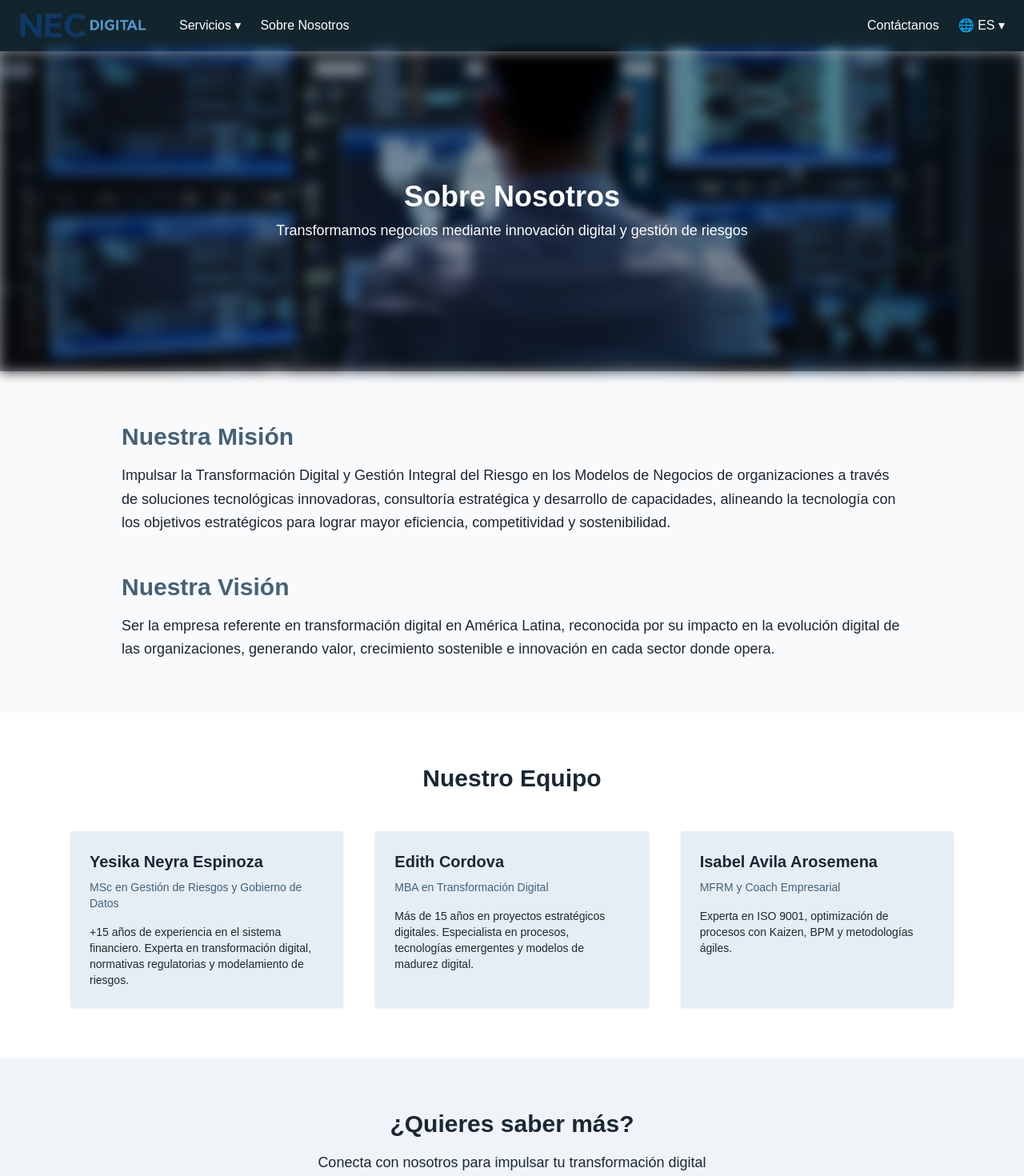
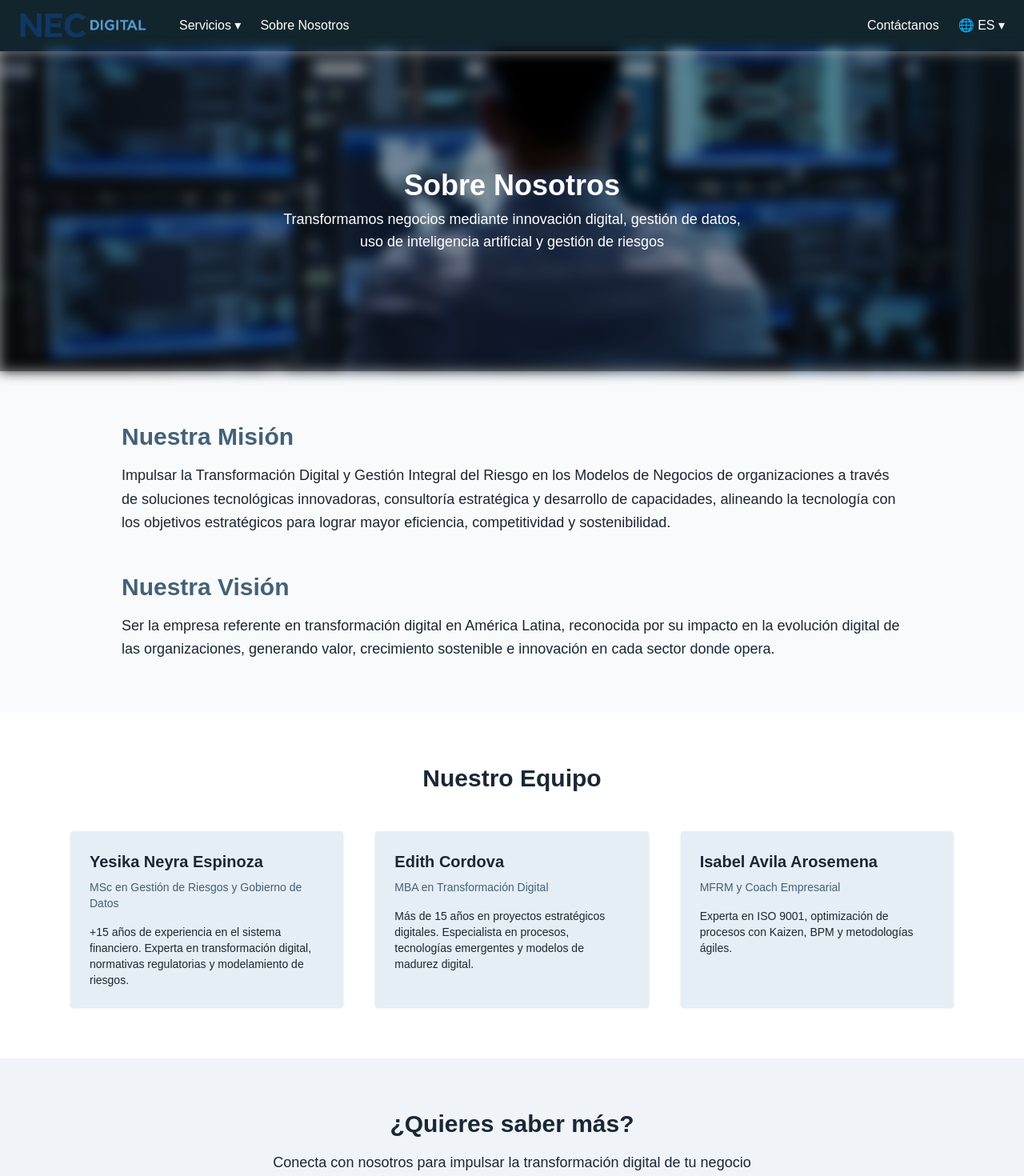
Before and after one commit to jsedamano/nec-digital-website, a Next.js app: page /nosotros in a window 1280 px wide. Shown: the top 1470 px of the page at 80% size. Built offline with nearby package versions, Linux system fonts and the light colour scheme.

Commit message:
Update "Sobre Nosotros" section with enhanced description and clarity

```diff
--- a/app/nosotros/page.tsx
+++ b/app/nosotros/page.tsx
@@ -23,7 +23,9 @@ export default function Nosotros() {
         {/* Contenido del hero */}
         <div className="relative z-10 px-6">
           <h1 className="text-4xl font-bold mb-2">Sobre Nosotros</h1>
-          <p className="text-lg">Transformamos negocios mediante innovación digital y gestión de riesgos</p>
+          <p className="text-lg">Transformamos negocios mediante innovación digital, gestión de datos,
+          <p className="text-lg">uso de inteligencia artificial y gestión de riesgos</p>
+          </p>
         </div>
       </section>
 
@@ -70,7 +72,7 @@ export default function Nosotros() {
       {/* Contacto rápido */}
       <section className="text-center py-16 px-6 bg-[#f0f4f8]">
         <h2 className="text-3xl font-bold mb-4">¿Quieres saber más?</h2>
-        <p className="text-lg mb-6">Conecta con nosotros para impulsar tu transformación digital</p>
+        <p className="text-lg mb-6">Conecta con nosotros para impulsar la transformación digital de tu negocio</p>
         <a
           href="/contacto"
           className="inline-block px-6 py-3 bg-[#95d4dc] text-[#1a2734] font-semibold rounded hover:bg-[#719ec3] transition"
```
